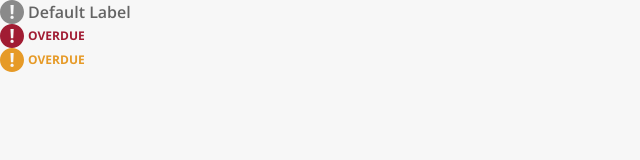
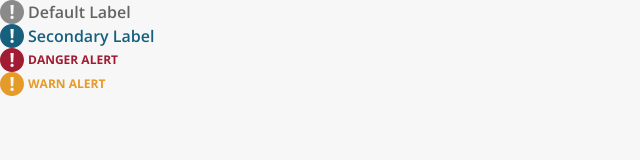
Before and after one commit to slaselva/cm-components, a plain HTML site: page label.html in a window 1280 px wide. Shown: the whole page, without its empty margins (0-640 px from the left). Drawn offline with nearby package versions, Linux system fonts and the light colour scheme.

Commit message:
style updates

```diff
--- a/label-styles.css
+++ b/label-styles.css
@@ -20,12 +20,11 @@
     COMPONENT STATES
    =============== */
 
-/*Label Alerts*/
+/*Alert Label*/
 .alertDanger h5, .alertWarn h5 {
     font: var(--label-2);
     text-transform: uppercase;
 }
-
 
 .alertDanger svg > path {
     fill: var(--danger);
@@ -42,3 +41,12 @@
 .alertWarn h5 {
     color: var(--warn);
 }
+
+/*Secondary Label*/
+.labelSecondary svg > path {
+    fill: var(--blue-500);
+}
+
+.labelSecondary h5 {
+    color: var(--blue-500);
+}
--- a/label.html
+++ b/label.html
@@ -22,6 +22,17 @@
             <!--LABEL TEXT-->
             <h5>default label</h5>
         </div>
+        <!--LABEL COMPONENT SECONDARY-->
+        <div class="label labelSecondary">
+            <!--ICON COMPONENT-->
+            <div class="primaryIcon">
+                <svg width="24" height="24" viewBox="0 0 24 24" fill="none" xmlns="http://www.w3.org/2000/svg">
+                    <path fill-rule="evenodd" clip-rule="evenodd" d="M12 0C5.38353 0 0 5.38353 0 12C0 18.6165 5.38353 24 12 24C18.6165 24 24 18.6165 24 12C24 5.38353 18.6165 0 12 0ZM13.233 14.186L13.7125 5H10.4593L10.9388 14.186H13.233ZM12.0765 19C12.5905 19 12.9916 18.8574 13.28 18.5722C13.5683 18.287 13.7125 17.8968 13.7125 17.4016C13.7125 16.8876 13.5699 16.4927 13.2847 16.2169C12.9995 15.9411 12.5968 15.8032 12.0765 15.8032C11.5374 15.8032 11.1269 15.938 10.8448 16.2075C10.5627 16.4771 10.4217 16.8751 10.4217 17.4016C10.4217 17.9093 10.5659 18.3027 10.8542 18.5816C11.1425 18.8605 11.55 19 12.0765 19Z" fill="#8A8A8A"/>
+                </svg>
+            </div>
+            <!--LABEL TEXT-->
+            <h5>Secondary Label</h5>
+        </div>
         <!--LABEL COMPONENT ALERT DANGER-->
         <div class="label alertDanger">
             <!--ICON COMPONENT-->
@@ -31,7 +42,7 @@
                 </svg>
             </div>
             <!--LABEL TEXT-->
-            <h5>overdue</h5>
+            <h5>danger alert</h5>
         </div>
         <!--LABEL COMPONENT ALERT WARN-->
         <div class="label alertWarn">
@@ -42,7 +53,7 @@
                 </svg>
             </div>
             <!--LABEL TEXT-->
-            <h5>overdue</h5>
+            <h5>warn alert</h5>
         </div>
     </body>
 </html>
```
